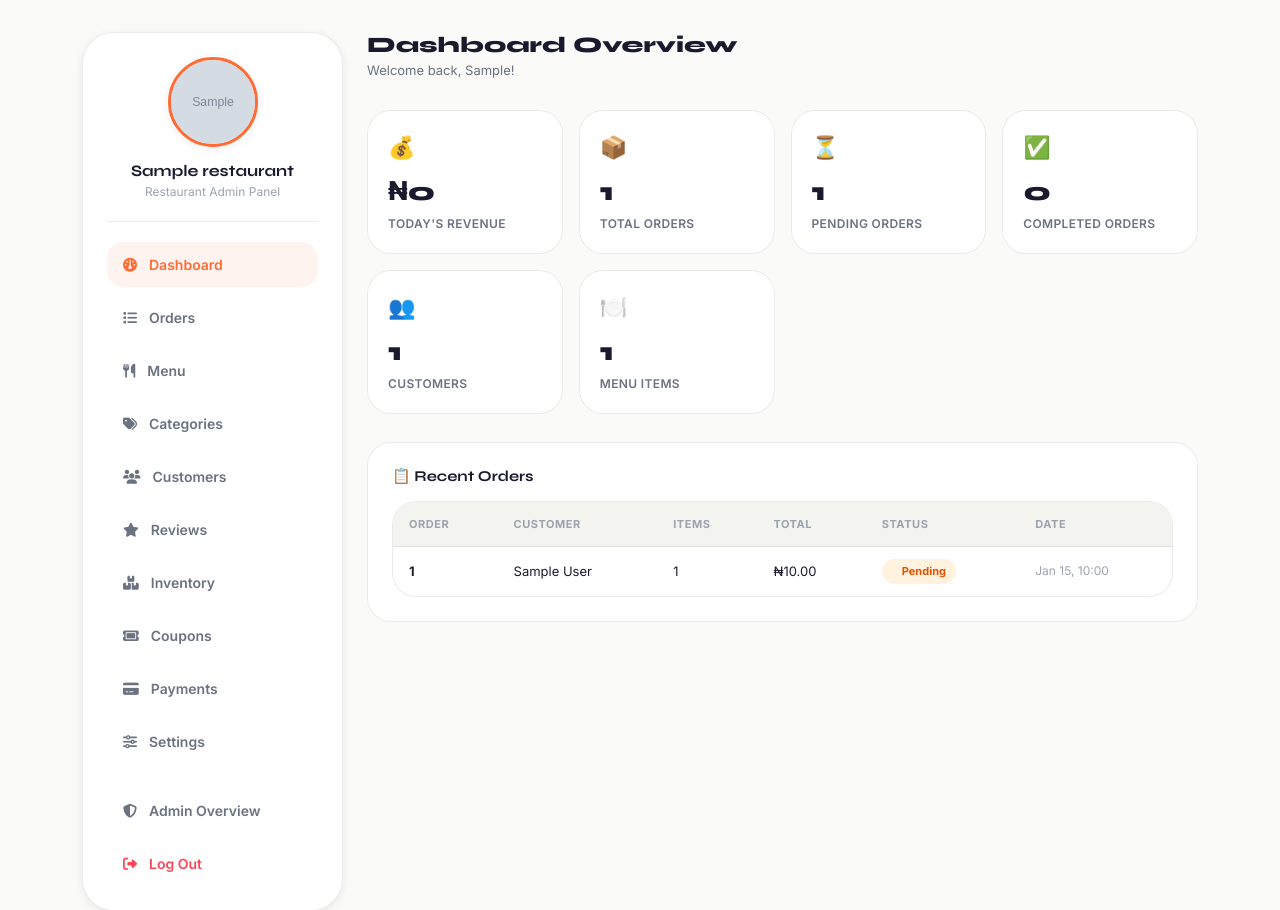
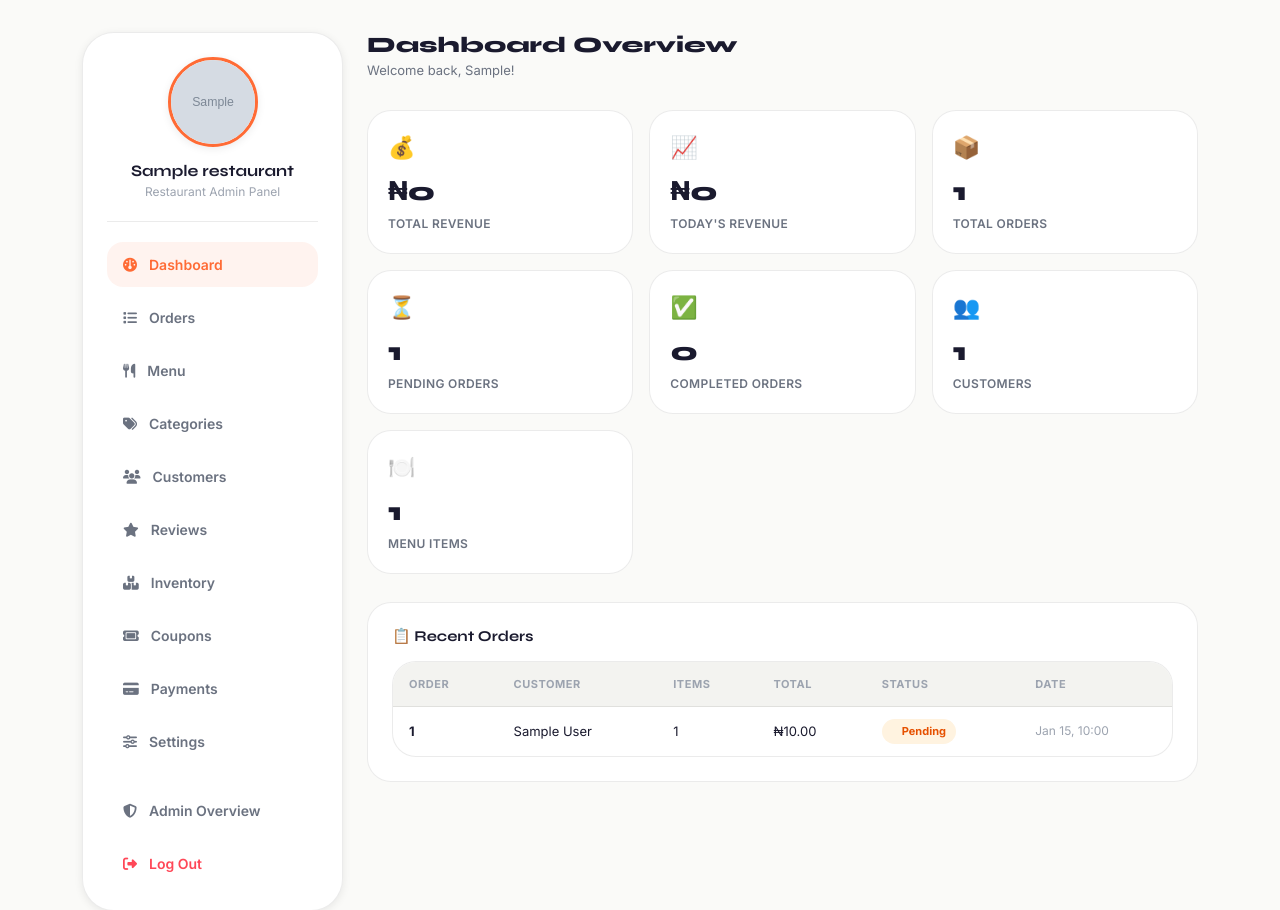
Before and after one commit to JamJaamm/Foodcourt, a Django app: page /restaurant-admin/ in a window 1280 px wide. Shown: the top 910 px of the page. Run offline with Django 4.2, Linux system fonts and the light colour scheme; a user stored in the database is signed in; tables that the repository leaves empty hold one stand-in row (values such as "Sample post"); grey boxes marked "Sample" are stand-in pictures; data that the repository does not hold is empty.

Commit message:
feat: add total revenue calculation and update dashboard display

```diff
--- a/Foodcourt/views.py
+++ b/Foodcourt/views.py
@@ -2253,6 +2253,7 @@ def dashboard_view(request):
             'id': o.order_id,
             'restaurantName': o.restaurant_name,
             'restaurantImage': o.items.first().image if o.items.exists() and o.items.first().image else 'https://images.unsplash.com/photo-1568901346375-23c9450c58cd?w=100&q=80',
+            'restaurantLogo': o.restaurant.logo if o.restaurant and o.restaurant.logo else '',
             'items': items,
             'subtotal': float(o.subtotal),
             'deliveryFee': float(o.delivery_fee),
@@ -2487,6 +2488,7 @@ def restaurant_dashboard_view(request, section='overview'):
 
     stats = {
         'today_revenue': sum(o.total for o in orders_today if o.status == 'delivered'),
+        'total_revenue': sum(float(o.total) for o in all_orders if o.status == 'delivered'),
         'total_orders': all_orders.count(),
         'pending_orders': all_orders.filter(status='pending').count(),
         'completed_orders': all_orders.filter(status='delivered').count(),
--- a/static/js/dashboard.js
+++ b/static/js/dashboard.js
@@ -69,7 +69,7 @@ function renderPastOrders() {
   const renderOrderHtml = (o, idx) => `
     <div class="db-order-row reveal stagger-${(idx % 4) + 1}">
       <div class="db-order-info">
-        <img src="${o.restaurantImage || 'https://images.unsplash.com/photo-1568901346375-23c9450c58cd?w=100&q=80'}" alt="${o.restaurantName}" class="db-order-img" loading="lazy">
+        <img src="${o.restaurantLogo || o.restaurantImage || 'https://images.unsplash.com/photo-1568901346375-23c9450c58cd?w=100&q=80'}" alt="${o.restaurantName}" class="db-order-img" loading="lazy">
         <div>
           <div class="db-order-name">${o.restaurantName}</div>
           <div class="db-order-date">${o.date} · ${o.items.length} items · <strong>${window.formatPrice(o.total)}</strong></div>
--- a/templates/restaurant_dashboard.html
+++ b/templates/restaurant_dashboard.html
@@ -130,8 +130,9 @@
         {% if active_section == 'overview' %}
         <!-- ═══════════════ OVERVIEW ═══════════════ -->
         <div class="rd-header"><div><h2>Dashboard Overview</h2><p>Welcome back, {{ request.user.first_name }}!</p></div></div>
-        <div class="stats-grid">
-          <div class="stat-card"><div class="icon">💰</div><div class="num">₦{{ stats.today_revenue|compact }}</div><div class="label">Today's Revenue</div></div>
+        <div class="stats-grid" style="grid-template-columns:repeat(3,1fr);">
+          <div class="stat-card"><div class="icon">💰</div><div class="num">₦{{ stats.total_revenue|compact }}</div><div class="label">Total Revenue</div></div>
+          <div class="stat-card"><div class="icon">📈</div><div class="num">₦{{ stats.today_revenue|compact }}</div><div class="label">Today's Revenue</div></div>
           <div class="stat-card"><div class="icon">📦</div><div class="num">{{ stats.total_orders }}</div><div class="label">Total Orders</div></div>
           <div class="stat-card"><div class="icon">⏳</div><div class="num">{{ stats.pending_orders }}</div><div class="label">Pending Orders</div></div>
           <div class="stat-card"><div class="icon">✅</div><div class="num">{{ stats.completed_orders }}</div><div class="label">Completed Orders</div></div>
```
